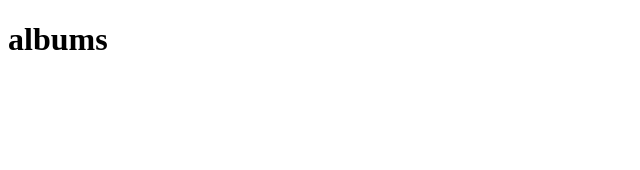
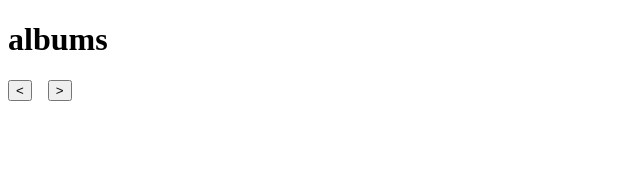
Before and after one commit to ricardofig016/travel-book, an Angular app: page /albums in a window 1280 px wide. Shown: the top 170 px of the page, without its empty margins (0-640 px from the left). Built offline with nearby package versions, Linux system fonts and the light colour scheme.

Commit message:
feat: improve navigation buttons across all pgae components

```diff
--- a/src/app/pages/book-cover/book-cover.component.html
+++ b/src/app/pages/book-cover/book-cover.component.html
@@ -1,5 +1,8 @@
 <h1>cover</h1>
-<button type="button" (click)="openBook()">go to index</button>
+<div style="display: flex; gap: 1rem; margin-top: 1rem">
+  <button type="button" (click)="navigatePrev()">&lt;</button>
+  <button type="button" (click)="navigateNext()">&gt;</button>
+</div>
 
 <!-- Supabase Connection Status -->
 @if (connectionStatus(); as status) {
--- a/src/app/pages/book-cover/book-cover.component.ts
+++ b/src/app/pages/book-cover/book-cover.component.ts
@@ -1,4 +1,10 @@
-import { Component, OnInit, signal, inject, ChangeDetectionStrategy } from '@angular/core';
+import {
+  Component,
+  OnInit,
+  signal,
+  inject,
+  ChangeDetectionStrategy,
+} from '@angular/core';
 import { Router } from '@angular/router';
 import { SupabaseService } from '../../services/data/supabase.service';
 
@@ -26,7 +32,11 @@ export class BookCoverComponent implements OnInit {
     this.connectionStatus.set(status);
   }
 
-  openBook(): void {
+  navigatePrev(): void {
+    this.router.navigate(['/statistics']);
+  }
+
+  navigateNext(): void {
     this.router.navigate(['/index']);
   }
 }
--- a/src/app/pages/book-index/book-index.component.html
+++ b/src/app/pages/book-index/book-index.component.html
@@ -1,4 +1,5 @@
 <h1>index</h1>
-<button type="button" (click)="navigateTo('map')">map</button>
-<button type="button" (click)="navigateTo('albums')">albums</button>
-<button type="button" (click)="navigateTo('statistics')">statistics</button>
+<div style="display: flex; gap: 1rem; margin-top: 1rem">
+  <button type="button" (click)="navigatePrev()">&lt;</button>
+  <button type="button" (click)="navigateNext()">&gt;</button>
+</div>
--- a/src/app/pages/book-index/book-index.component.ts
+++ b/src/app/pages/book-index/book-index.component.ts
@@ -1,17 +1,23 @@
-import { Component } from '@angular/core';
+import { Component, inject } from '@angular/core';
 import { Router } from '@angular/router';
+import { ChangeDetectionStrategy } from '@angular/core';
 
 @Component({
   selector: 'app-book-index',
   standalone: true,
   imports: [],
   templateUrl: './book-index.component.html',
-  styleUrl: './book-index.component.scss'
+  styleUrl: './book-index.component.scss',
+  changeDetection: ChangeDetectionStrategy.OnPush,
 })
 export class BookIndexComponent {
-  constructor(private router: Router) {}
+  private router = inject(Router);
 
-  navigateTo(section: string): void {
-    this.router.navigate([`/${section}`]);
+  navigatePrev(): void {
+    this.router.navigate(['/cover']);
+  }
+
+  navigateNext(): void {
+    this.router.navigate(['/map']);
   }
 }
--- a/src/app/pages/photo-albums/photo-albums.component.html
+++ b/src/app/pages/photo-albums/photo-albums.component.html
@@ -1 +1,5 @@
 <h1>albums</h1>
+<div style="display: flex; gap: 1rem; margin-top: 1rem">
+  <button type="button" (click)="navigatePrev()">&lt;</button>
+  <button type="button" (click)="navigateNext()">&gt;</button>
+</div>
--- a/src/app/pages/photo-albums/photo-albums.component.ts
+++ b/src/app/pages/photo-albums/photo-albums.component.ts
@@ -1,4 +1,5 @@
-import { Component } from '@angular/core';
+import { Component, inject, ChangeDetectionStrategy } from '@angular/core';
+import { Router } from '@angular/router';
 
 @Component({
   selector: 'app-photo-albums',
@@ -6,5 +7,16 @@ import { Component } from '@angular/core';
   imports: [],
   templateUrl: './photo-albums.component.html',
   styleUrl: './photo-albums.component.scss',
+  changeDetection: ChangeDetectionStrategy.OnPush,
 })
-export class PhotoAlbumsComponent {}
+export class PhotoAlbumsComponent {
+  private router = inject(Router);
+
+  navigatePrev(): void {
+    this.router.navigate(['/map']);
+  }
+
+  navigateNext(): void {
+    this.router.navigate(['/statistics']);
+  }
+}
--- a/src/app/pages/statistics/statistics.component.html
+++ b/src/app/pages/statistics/statistics.component.html
@@ -1 +1,5 @@
 <h1>statistics</h1>
+<div style="display: flex; gap: 1rem; margin-top: 1rem">
+  <button type="button" (click)="navigatePrev()">&lt;</button>
+  <button type="button" (click)="navigateNext()">&gt;</button>
+</div>
--- a/src/app/pages/statistics/statistics.component.ts
+++ b/src/app/pages/statistics/statistics.component.ts
@@ -1,4 +1,5 @@
-import { Component } from '@angular/core';
+import { Component, inject, ChangeDetectionStrategy } from '@angular/core';
+import { Router } from '@angular/router';
 
 @Component({
   selector: 'app-statistics',
@@ -6,5 +7,16 @@ import { Component } from '@angular/core';
   imports: [],
   templateUrl: './statistics.component.html',
   styleUrl: './statistics.component.scss',
+  changeDetection: ChangeDetectionStrategy.OnPush,
 })
-export class StatisticsComponent {}
+export class StatisticsComponent {
+  private router = inject(Router);
+
+  navigatePrev(): void {
+    this.router.navigate(['/albums']);
+  }
+
+  navigateNext(): void {
+    this.router.navigate(['/cover']);
+  }
+}
--- a/src/app/pages/world-map/world-map.component.html
+++ b/src/app/pages/world-map/world-map.component.html
@@ -1 +1,5 @@
 <h1>map</h1>
+<div style="display: flex; gap: 1rem; margin-top: 1rem;">
+  <button type="button" (click)="navigatePrev()">&lt;</button>
+  <button type="button" (click)="navigateNext()">&gt;</button>
+</div>
--- a/src/app/pages/world-map/world-map.component.ts
+++ b/src/app/pages/world-map/world-map.component.ts
@@ -1,4 +1,5 @@
-import { Component } from '@angular/core';
+import { Component, inject, ChangeDetectionStrategy } from '@angular/core';
+import { Router } from '@angular/router';
 
 @Component({
   selector: 'app-world-map',
@@ -6,5 +7,16 @@ import { Component } from '@angular/core';
   imports: [],
   templateUrl: './world-map.component.html',
   styleUrl: './world-map.component.scss',
+  changeDetection: ChangeDetectionStrategy.OnPush,
 })
-export class WorldMapComponent {}
+export class WorldMapComponent {
+  private router = inject(Router);
+
+  navigatePrev(): void {
+    this.router.navigate(['/index']);
+  }
+
+  navigateNext(): void {
+    this.router.navigate(['/albums']);
+  }
+}
```
Also changed, not shown: 1 other file (tests, documents, lock files or other folders).
